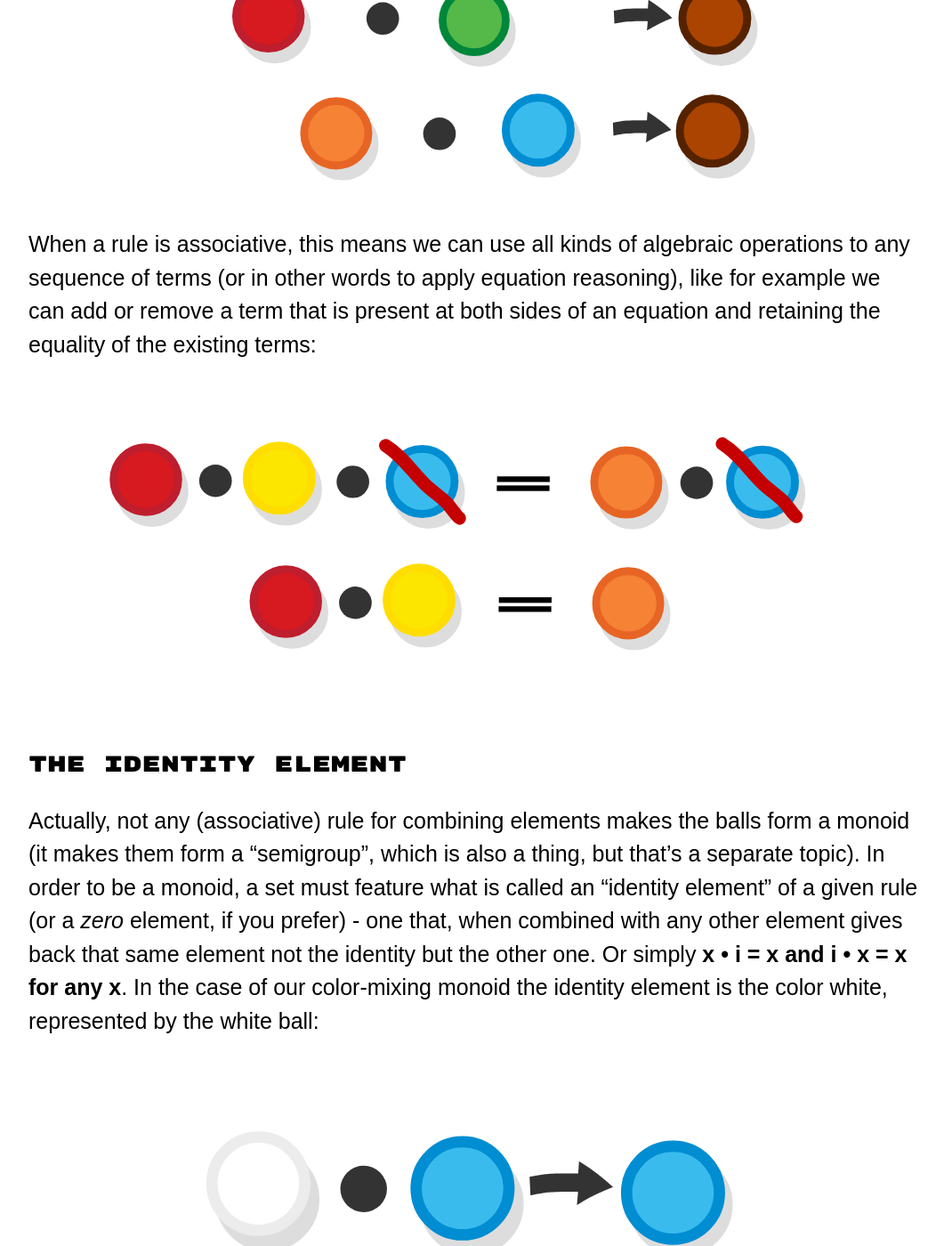
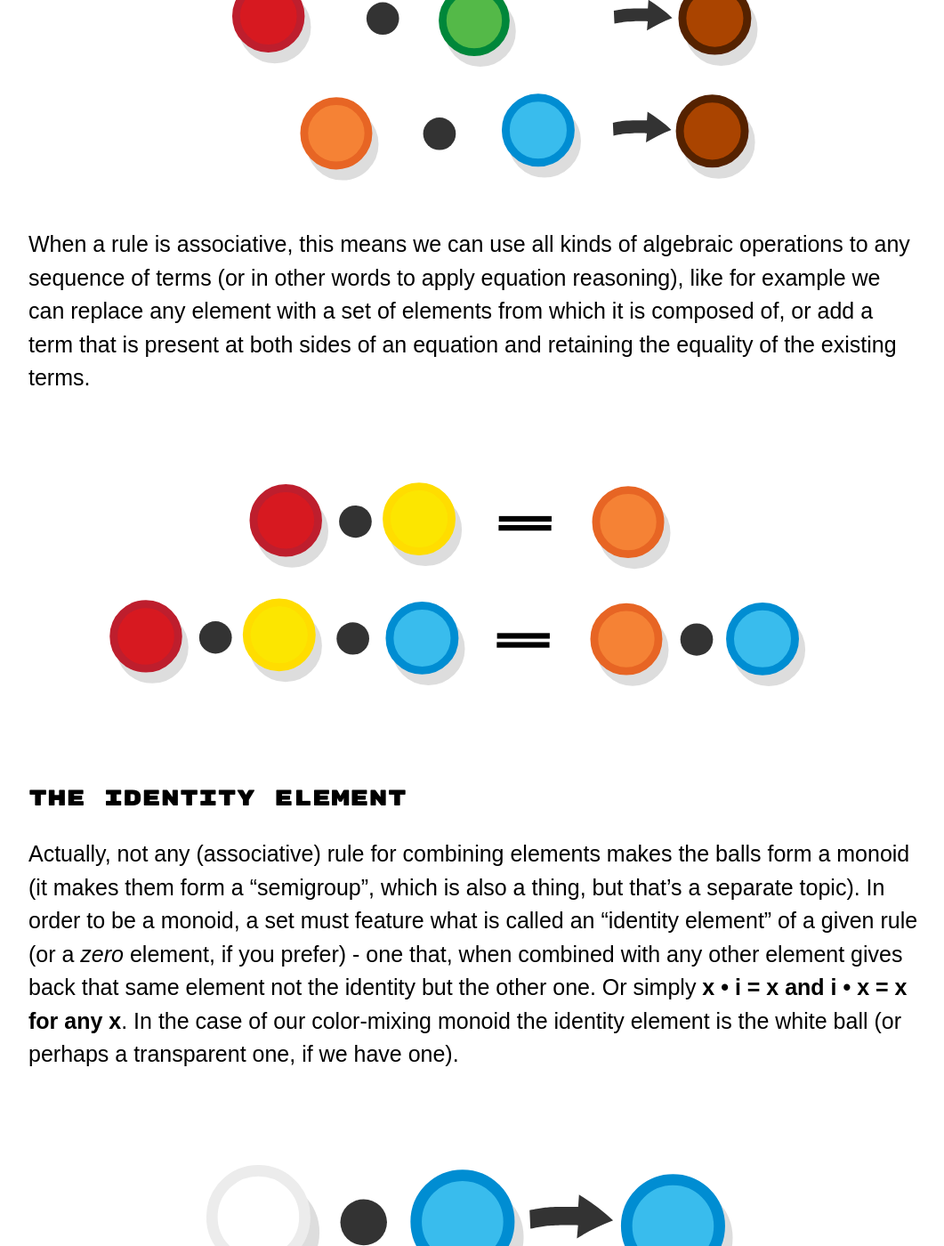
Before and after one commit to abuseofnotation/category-theory-illustrated, a Jekyll site: the page built from _chapters/03_monoid.md, in a window 1280 px wide and 1400 px high, scrolled down 2225 px. Shown: the whole window at 89% size, without its empty margins (108-1169 px from the left). Built offline with Jekyll 4.4.1, drawn with Linux system fonts in a browser that asks for light colours.

Commit message:
corrections

```diff
--- a/_chapters/03_monoid.md
+++ b/_chapters/03_monoid.md
@@ -32,14 +32,14 @@ The monoid rule should, like functional composition, be "associative" i.e. apply
 
 ![Associativity in the color mixing operation](balls_associativity.svg)
 
-When a rule is associative, this means we can use all kinds of algebraic operations to any sequence of terms (or in other words to apply equation reasoning), like for example we can add or remove a term that is present at both sides of an equation and retaining the equality of the existing terms:
+When a rule is associative, this means we can use all kinds of algebraic operations to any sequence of terms (or in other words to apply equation reasoning), like for example we can replace any element with a set of elements from which it is composed of, or add a term that is present at both sides of an equation and retaining the equality of the existing terms.
 
 ![Associativity in the color mixing operation](balls_arithmetic.svg)
 
 The identity element
 ---
 
-Actually, not any (associative) rule for combining elements makes the balls form a monoid (it makes them form a "semigroup", which is also a thing, but that's a separate topic). In order to be a monoid, a set must feature what is called an "identity element" of a given rule (or a *zero* element, if you prefer) - one that, when combined with any other element gives back that same element not the identity but the other one. Or simply **x • i = x and i • x = x for any x**. In the case of our color-mixing monoid the identity element is the color white, represented by the white ball:
+Actually, not any (associative) rule for combining elements makes the balls form a monoid (it makes them form a "semigroup", which is also a thing, but that's a separate topic). In order to be a monoid, a set must feature what is called an "identity element" of a given rule (or a *zero* element, if you prefer) - one that, when combined with any other element gives back that same element not the identity but the other one. Or simply **x • i = x and i • x = x for any x**. In the case of our color-mixing monoid the identity element is the white  ball (or perhaps a transparent one, if we have one).
 
 ![The identity element of the color-mixing monoid](balls_identity.svg)
 
```
Also changed, not shown: _chapters/03_monoid/balls_arithmetic.svg, _chapters/03_monoid/numbers_multiplication.svg, _chapters/03_monoid/symmetry_rotation_square.svg.
